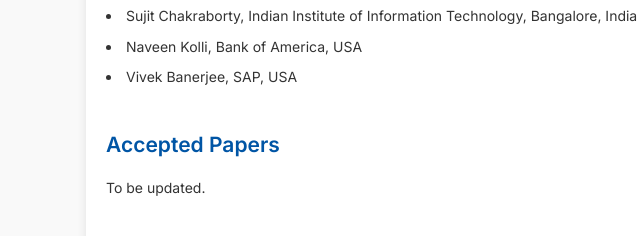
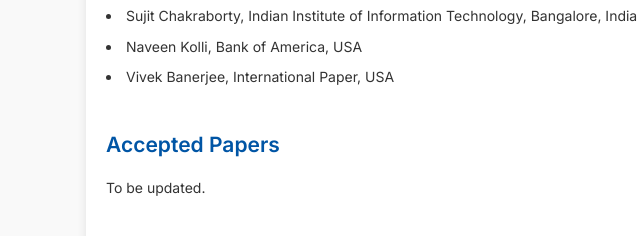
Before and after one commit to aism25/aism25, a plain HTML site: page index.html in a window 1280 px wide. Shown: the part 3137-3373 px from the top of the page, 54-694 px from the left. Drawn offline with Linux system fonts and the light colour scheme.

Commit message:
new names added

```diff
--- a/index.html
+++ b/index.html
@@ -159,7 +159,7 @@
         <li>Saurabh Sinha, IBM Research, USA</li>
         <li>Sujit Chakraborty, Indian Institute of Information Technology, Bangalore, India</li>
         <li>Naveen Kolli, Bank of America, USA</li>
-        <li>Vivek Banerjee, SAP, USA</li>
+        <li>Vivek Banerjee, International Paper, USA</li>
       </ul>
     </section>
 
```
